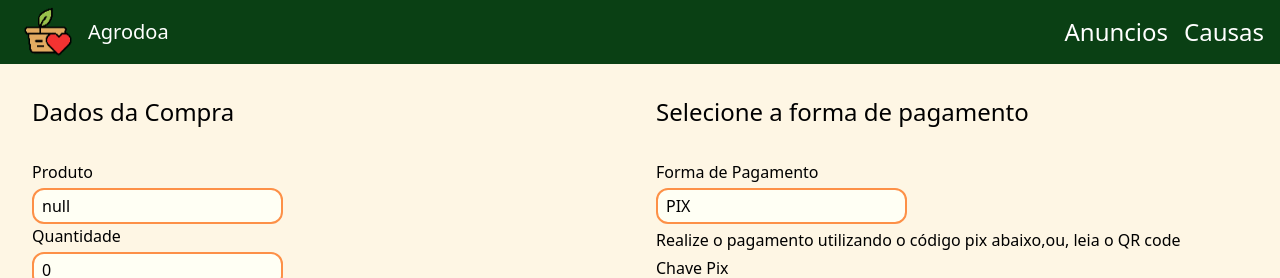
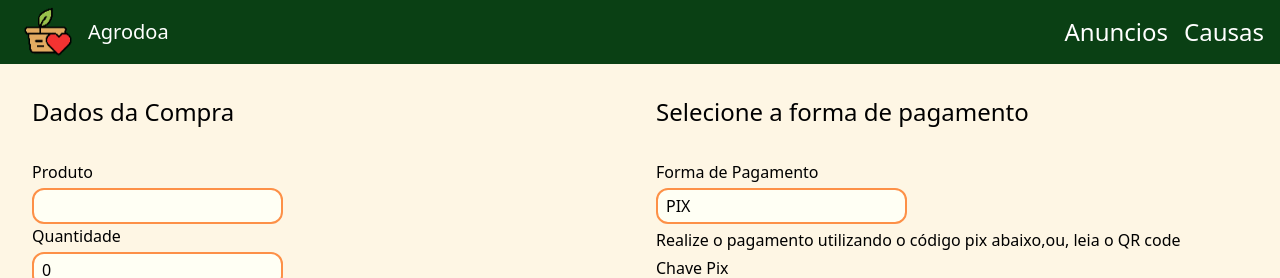
Before and after one commit to VerttB/agrodoa-frontend, a Next.js app: page /pagamento in a window 1280 px wide. Shown: the top 278 px of the page. Built offline with nearby package versions, Linux system fonts and the light colour scheme; a web font is replaced by a local one.

Commit message:
refactor: mudando como se pega params

```diff
--- a/src/app/(pages)/(public)/pagamento/page.tsx
+++ b/src/app/(pages)/(public)/pagamento/page.tsx
@@ -1,16 +1,22 @@
 "use client"
 
 import {Input} from "@/components/ui/input"
-import { useSearchParams } from "next/navigation"
 import { Suspense } from "react";
-export default function Pagamento() {
-  const params = useSearchParams();
+
+interface PagamentoProps {
+  searchParams: {
+    id?: string;
+    valor?: string;
+    name?: string;
+  };
+}
+
+export default function Pagamento({searchParams}: PagamentoProps) {
   const itemValues = {
-
-    itemId: String(params.get("id")),
-    value: Number(params.get("valor")),
-    name: String(params.get("name"))
-  }
+    itemId: searchParams.id ?? "",
+    value: Number(searchParams.valor) || 0,
+    name: searchParams.name ?? "",
+  };
 
 
   return(
```
